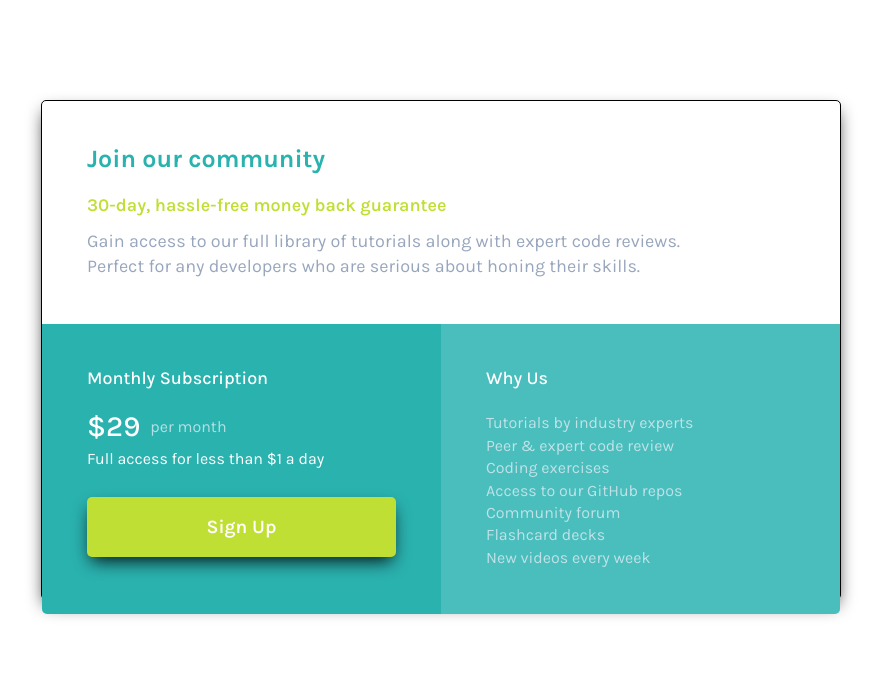
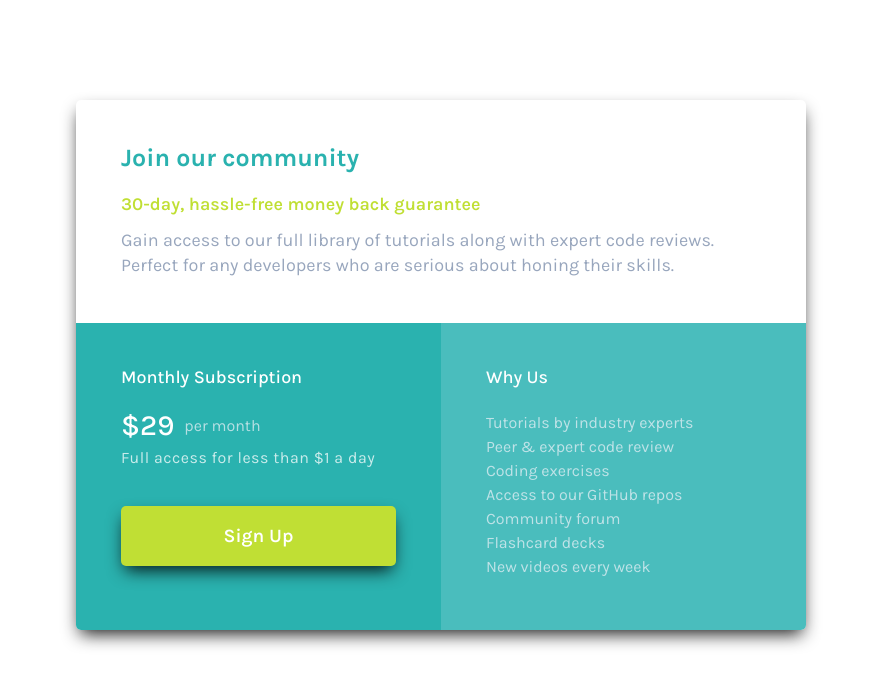
Before and after one commit to jasonuc/single-price-grid-component-master, a plain HTML site: page index.html in a window 1280 px wide. Shown: the whole page, without its empty margins (199-1080 px from the left). Drawn offline with Linux system fonts and the light colour scheme.

Commit message:
fourth commit

```diff
--- a/css/style.css
+++ b/css/style.css
@@ -1,13 +1,12 @@
 .container {
     box-sizing: border-box;
     display: grid;
-    width: 800px;
-    height: 500px;
+    width: 730px;
+    height: 530px;
     grid-template-rows: 1fr 2fr;
     grid-template-columns: 1fr 1fr;
     grid-template-areas: "a a"
                          "b c";
-    border: 1px solid black;
     border-radius: 5px;
     margin: 100px auto;
     font-family: 'Karla', sans-serif;
@@ -16,10 +15,14 @@
     -moz-box-shadow: 0px 8px 17px -4px rgba(0,0,0,0.9);
 }
 
+.box {
+    padding: 45px;
+}
+
 .a {
     grid-area: a;
+    box-sizing: border-box;
     font-size: 18px;
-    padding: 45px;
     border-top-left-radius: 5px;
     border-top-right-radius: 5px;
 }
@@ -44,7 +47,7 @@
 
 .b {
     grid-area: b;
-    padding: 45px;
+    box-sizing: border-box;
     background-color: hsl(179, 62%, 43%);
     color: white;
     border-bottom-left-radius: 5px;
@@ -74,12 +77,18 @@
     opacity: 0.75;
 }
 
+.b .more {
+    opacity: 0.75;
+    font-size: 19;
+    letter-spacing: 0.5px;
+}
+
 .b .sign-up-btn {
     display: flex;
     align-items: center;
     justify-content: center;
     border-radius: 5px;
-    margin-top: 30px;
+    margin-top: 40px;
     height: 60px;
     font-size: 19px;
     font-weight: 600;
@@ -90,8 +99,8 @@
 }
 
 .c {
+    box-sizing: border-box;
     grid-area: c;
-    padding: 45px;
     background-color: #4ABDBD;
     border-bottom-right-radius: 5px;
 }
@@ -104,7 +113,7 @@
 }
 
 .c li {
-    line-height: 1.4;
+    line-height: 1.5;
     list-style: none;
     color: hsl(204, 43%, 93%);
     opacity: 0.75;
--- a/index.html
+++ b/index.html
@@ -16,20 +16,20 @@
 
   <div class="container">
 
-    <div class="a">
+    <div class="a box">
       <h2>Join our community</h2>
       <p class="green-text">30-day, hassle-free money back guarantee</p>
       <p class="more">Gain access to our full library of tutorials along with expert code reviews.<br>Perfect for any developers who are serious about honing their skills.</p>
     </div>
 
-    <div class="b">
+    <div class="b box">
       <h5>Monthly Subscription</h5>
       <div class="price-div">
         <p class="price">&dollar;29</p>
         <p class="price-timing">per month</p>
       </div>
 
-      <p>Full access for less than &dollar;1 a day</p>
+      <p class="more">Full access for less than &dollar;1 a day</p>
 
       <div class="sign-up-btn">
         <p>Sign Up</p>
@@ -37,7 +37,7 @@
     </div>
 
 
-    <div class="c">
+    <div class="c box">
       <h5>Why Us</h5>
 
       <ul>
```
